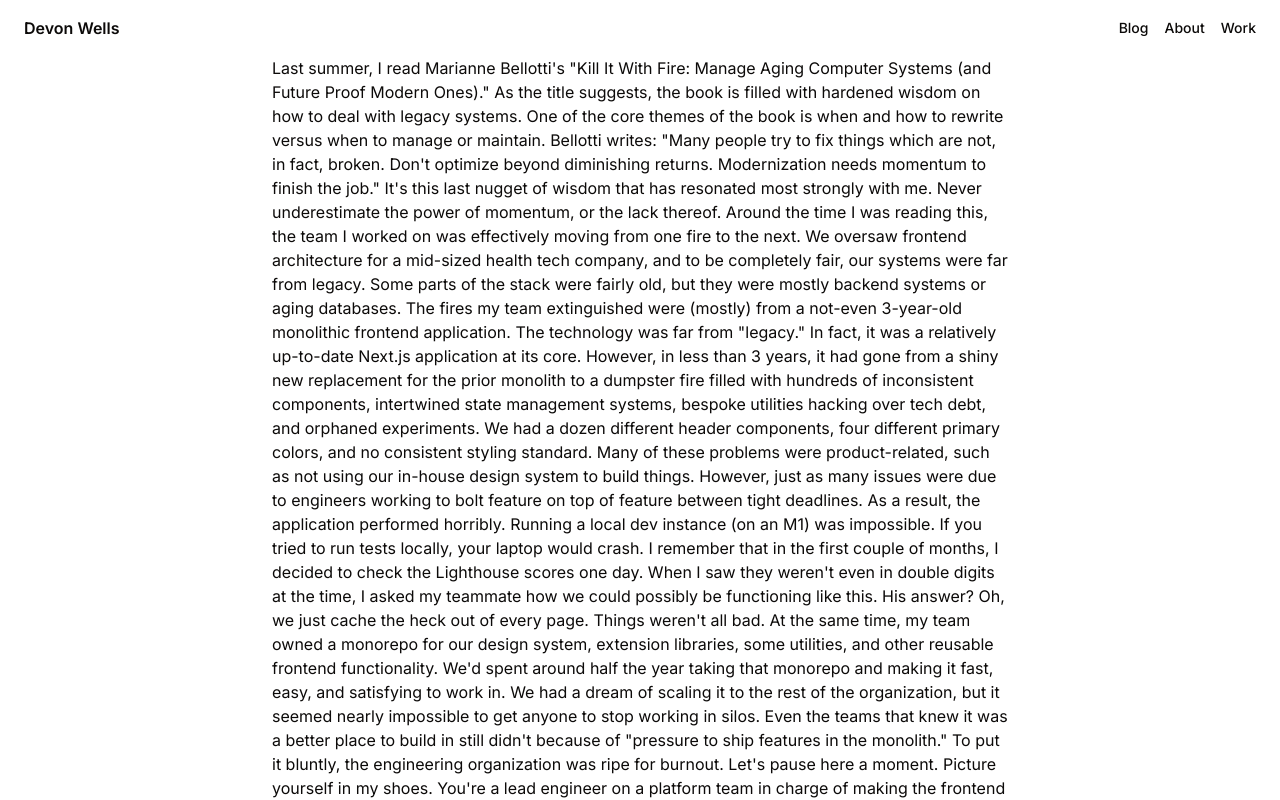
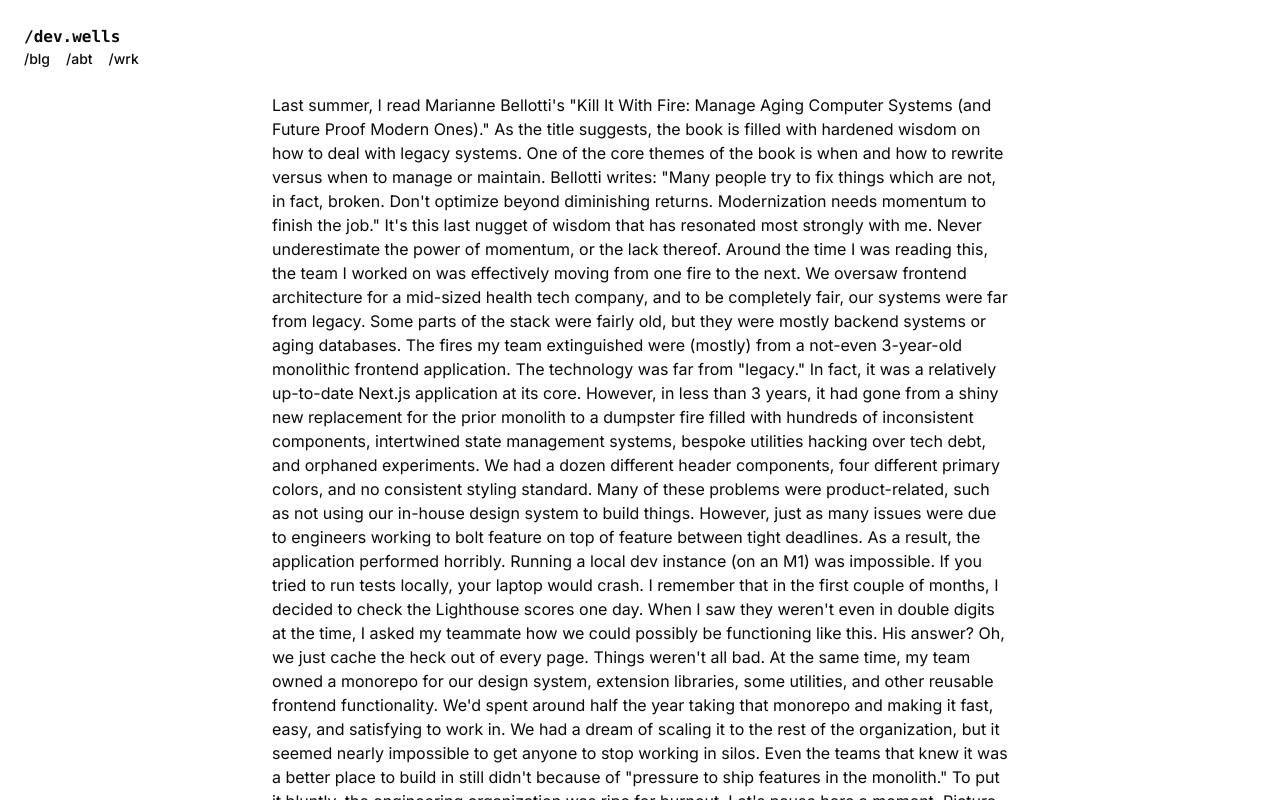
Before and after one commit to devdumpling/awells, a Next.js app: page /blog/momentum in a window 1280 px wide. Shown: the top 800 px of the page. Built offline with nearby package versions, Linux system fonts and the light colour scheme.

Commit message:
more play

```diff
--- a/src/components/Nav.tsx
+++ b/src/components/Nav.tsx
@@ -3,14 +3,14 @@ import Link from "next/link";
 export function Nav() {
   return (
     <nav>
-      <div className="flex h-14 items-center justify-between px-4 md:px-6">
-        <Link className="font-semibold" href="#">
-          Devon Wells
+      <div className="p-4 md:p-6">
+        <Link className="font-mono font-semibold" href="/">
+          /dev.wells
         </Link>
         <nav className="flex gap-4 text-sm font-medium">
-          <Link href="/blog">Blog</Link>
-          <Link href="/about">About</Link>
-          <Link href="/work">Work</Link>
+          <Link href="/blog">/blg</Link>
+          <Link href="/about">/abt</Link>
+          <Link href="/work">/wrk</Link>
         </nav>
       </div>
     </nav>
```
